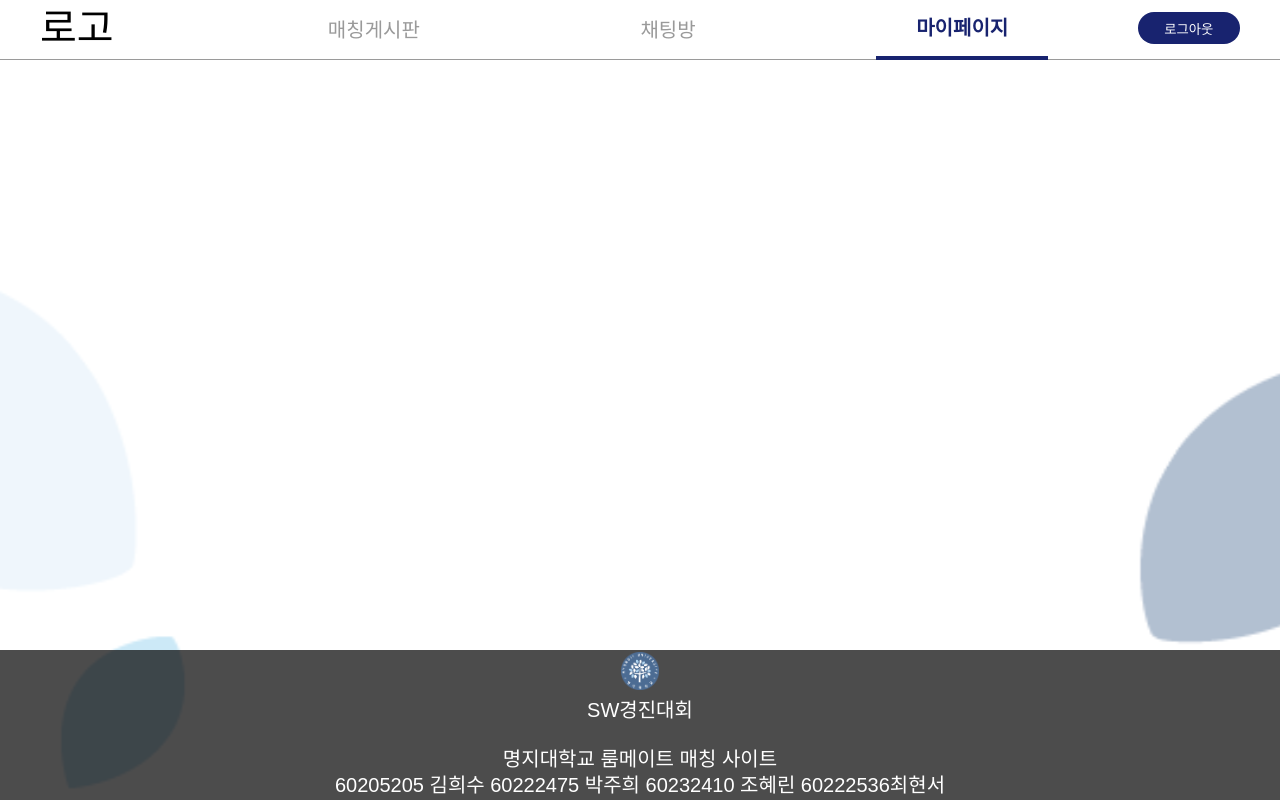
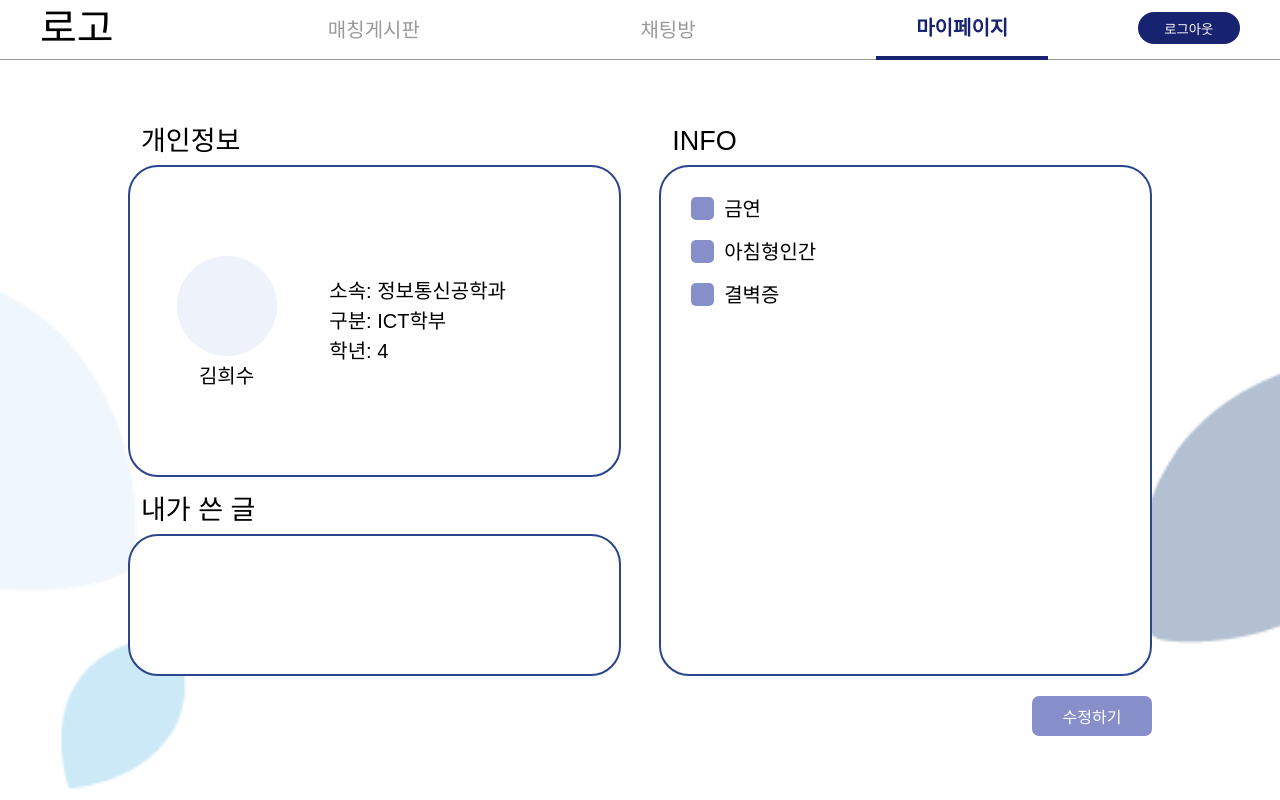
Before and after one commit to jogpfls/myongji_roomMate, a React (Create React App) app: page /mypage in a window 1280 px wide. Shown: the top 800 px of the page. Built offline with nearby package versions, Linux system fonts and the light colour scheme; a web font is replaced by a local one.

Commit message:
feat: 메인페이지UI 구현

```diff
--- a/src/pages/MyPage.js
+++ b/src/pages/MyPage.js
@@ -1,7 +1,291 @@
-import React from "react";
+import React, { useState } from "react";
+import styled, { useTheme } from "styled-components";
+import Button from "../components/Button";
 
 const Mypage = () => {
-  return <div></div>;
+  const [isEditing, setIsEditing] = useState(false);
+  const theme = useTheme();
+
+  const handleCancel = () => {
+    setIsEditing(false);
+  };
+
+  return (
+    <Container>
+      <LRBox>
+        <Left>
+          <Title>개인정보</Title>
+          <TBox>
+            <Profile>
+              <Img></Img>
+              <Name>김희수</Name>
+            </Profile>
+            <Info>
+              소속: 정보통신공학과 <br />
+              구분: ICT학부
+              <br />
+              학년: 4
+            </Info>
+          </TBox>
+          <Title>내가 쓴 글</Title>
+          <BBox>
+            <WriteList></WriteList>
+          </BBox>
+        </Left>
+        <Right>
+          <Title>INFO</Title>
+          <LBox>
+            <BoxList isEditing={isEditing} />
+          </LBox>
+        </Right>
+      </LRBox>
+      <BtnBox>
+        {isEditing && <CancelButton onClick={handleCancel}>취소</CancelButton>}
+        <Button
+          onClick={() => setIsEditing(!isEditing)}
+          bgc={isEditing ? theme.colors.deepBlue2 : theme.colors.blue2}
+        >
+          {isEditing ? "저장하기" : "수정하기"}
+        </Button>
+      </BtnBox>
+    </Container>
+  );
 };
 
+const BoxList = ({ isEditing }) => {
+  const [items, setItems] = useState([
+    { label: "금연" },
+    { label: "아침형인간" },
+    { label: "결벽증" },
+  ]);
+  const [newItem, setNewItem] = useState("");
+
+  const addItem = () => {
+    if (newItem.trim()) {
+      setItems([...items, { label: newItem }]);
+      setNewItem("");
+    }
+  };
+
+  const removeItem = (index) => {
+    const updatedItems = items.filter((_, i) => i !== index);
+    setItems(updatedItems);
+  };
+
+  return (
+    <BoxListContainer>
+      <ItemsContainer>
+        {items.map((item, index) => (
+          <BoxItem key={index}>
+            <SquareBox>
+              {isEditing && (
+                <RemoveButton onClick={() => removeItem(index)}>X</RemoveButton>
+              )}
+            </SquareBox>
+            <Label>{item.label}</Label>
+          </BoxItem>
+        ))}
+      </ItemsContainer>
+      {isEditing && (
+        <AddItemContainer>
+          <Input
+            type="text"
+            value={newItem}
+            onChange={(e) => setNewItem(e.target.value)}
+            placeholder="새 항목 추가"
+          />
+          <AddButton onClick={addItem}>추가</AddButton>
+        </AddItemContainer>
+      )}
+    </BoxListContainer>
+  );
+};
+
+const Container = styled.div`
+  width: 80%;
+  margin: auto;
+  height: 95vh;
+`;
+
+const LRBox = styled.div`
+  width: 100%;
+  min-height: 600px;
+  height: 90%;
+  display: flex;
+  align-items: center;
+  justify-content: center;
+  gap: 3vw;
+`;
+
+const Left = styled.div`
+  width: 50%;
+  height: 80%;
+  display: flex;
+  flex-direction: column;
+  gap: 10px;
+`;
+
+const Right = styled.div`
+  width: 50%;
+  height: 80%;
+  display: flex;
+  flex-direction: column;
+  gap: 10px;
+`;
+
+const Title = styled.div`
+  margin-left: 13px;
+  ${(props) => props.theme.fonts.text4}
+  font-size: 27px;
+`;
+
+const TBox = styled.div`
+  border: 2px solid ${(props) => props.theme.colors.deepBlue2};
+  border-radius: 30px;
+  height: 70%;
+  min-height: 300px;
+  background-color: ${(props) => props.theme.colors.white};
+  margin-bottom: 10px;
+  display: flex;
+  align-items: center;
+  justify-content: center;
+  /* flex-direction: column; */
+  gap: 3vw;
+  width: 100%;
+  padding: 30px;
+`;
+
+const Profile = styled.div`
+  width: 30%;
+  display: flex;
+  align-items: center;
+  justify-content: center;
+  flex-direction: column;
+`;
+const Img = styled.div`
+  width: 100px;
+  height: 100px;
+  border-radius: 50%;
+  background-color: ${(props) => props.theme.colors.lightBlue};
+`;
+
+const Name = styled.div`
+  margin-top: 10px;
+`;
+const Info = styled.div`
+  width: 60%;
+  line-height: 1.5em;
+`;
+
+const BBox = styled.div`
+  border: 2px solid ${(props) => props.theme.colors.deepBlue2};
+  border-radius: 30px;
+  height: 30%;
+  min-height: 100px;
+  background-color: ${(props) => props.theme.colors.white};
+  padding: 30px;
+`;
+
+const LBox = styled.div`
+  border: 2px solid ${(props) => props.theme.colors.deepBlue2};
+  border-radius: 30px;
+  height: 100%;
+  min-height: 450px;
+  background-color: ${(props) => props.theme.colors.white};
+  display: flex;
+  flex-direction: column;
+  justify-content: space-between;
+  padding: 30px;
+`;
+
+const BtnBox = styled.div`
+  width: 100%;
+  display: flex;
+  justify-content: flex-end;
+  gap: 10px;
+  margin-top: -6vh;
+`;
+
+const BoxListContainer = styled.div`
+  height: 100%;
+  display: flex;
+  flex-direction: column;
+  justify-content: space-between;
+`;
+
+const ItemsContainer = styled.div`
+  flex-grow: 1;
+  overflow-y: auto;
+  margin-bottom: 20px;
+`;
+
+const BoxItem = styled.div`
+  margin-bottom: 20px;
+  display: flex;
+  align-items: center;
+`;
+
+const SquareBox = styled.div`
+  width: 23px;
+  height: 23px;
+  background-color: ${(props) => props.theme.colors.blue2};
+  border-radius: 5px;
+  position: relative;
+  display: flex;
+  align-items: center;
+  justify-content: center;
+`;
+
+const RemoveButton = styled.button`
+  position: absolute;
+  width: 23px;
+  height: 23px;
+  border-radius: 5px;
+  border: none;
+  background-color: ${(props) => props.theme.colors.blue2};
+  color: white;
+  font-size: 15px;
+  text-align: center;
+  cursor: pointer;
+  &:hover {
+    background-color: ${(props) => props.theme.colors.blue2C};
+  }
+`;
+
+const Label = styled.div`
+  margin-left: 10px;
+  font-size: 20px;
+`;
+
+const AddItemContainer = styled.div`
+  display: flex;
+  align-items: center;
+`;
+
+const Input = styled.input`
+  width: 100%;
+  padding: 8px;
+  font-size: 16px;
+  border-radius: 5px;
+  border: 1px solid ${(props) => props.theme.colors.deepBlue2};
+  margin-right: 10px;
+`;
+
+const AddButton = styled.button`
+  width: 6vw;
+  padding: 10px 10px;
+  background-color: ${(props) => props.theme.colors.deepBlue2};
+  color: ${(props) => props.theme.colors.white};
+  font-size: 14px;
+  border-radius: 5px;
+  cursor: pointer;
+`;
+
+const CancelButton = styled(Button)`
+  background-color: #f44336;
+  color: ${(props) => props.theme.colors.white};
+`;
+
+const WriteList = styled.div``;
+
 export default Mypage;
```
